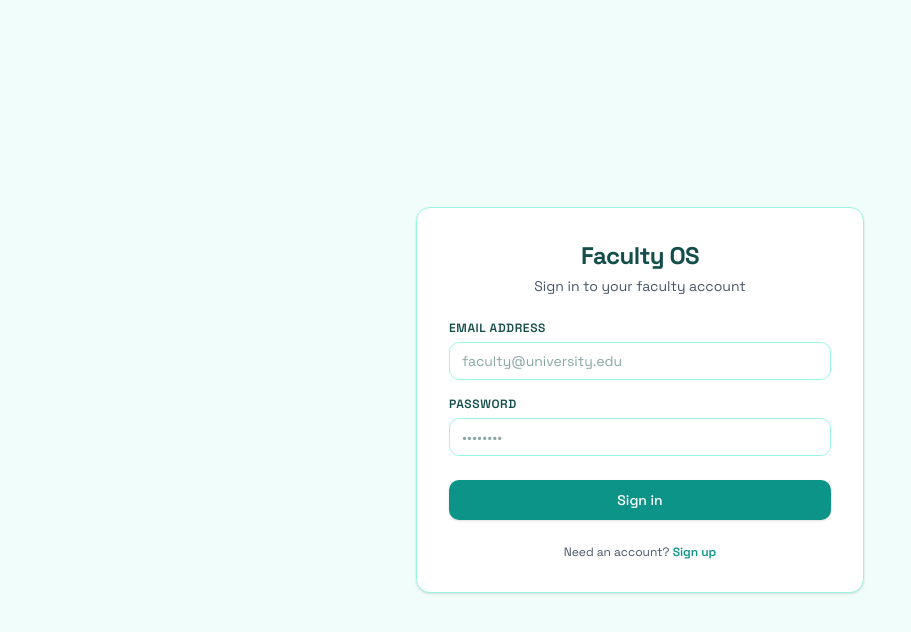
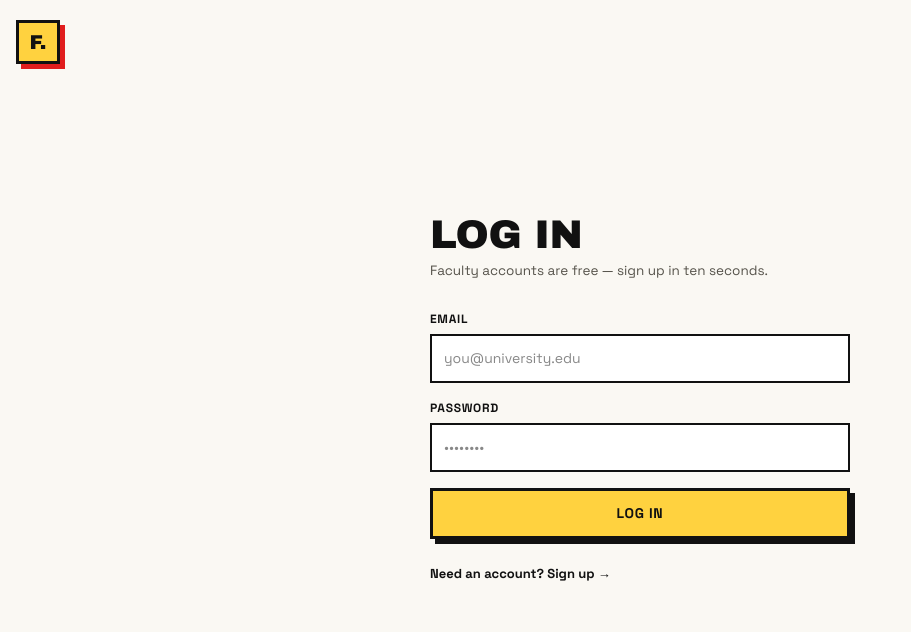
Before and after one commit to shads-01/FacultyOS, a Next.js app: page /login in a window 1280 px wide. Shown: the top 632 px of the page, without its empty margins (0-911 px from the left). Built offline with nearby package versions, Linux system fonts and the light colour scheme.

Commit message:
feat(auth): add auth layout shell and update login/signup styling

```diff
--- /dev/null
+++ b/src/app/(auth)/layout.tsx
@@ -0,0 +1,26 @@
+import Link from 'next/link';
+
+export default function AuthLayout({ children }: { children: React.ReactNode }) {
+  return (
+    <div
+      className="min-h-[100dvh] flex flex-col"
+      style={{ background: '#FAF8F3' }}
+    >
+      <header className="px-4 pt-5">
+        <Link href="/login" className="cursor-pointer" style={{ textDecoration: 'none' }}>
+          <span
+            style={{
+              display: 'inline-flex', alignItems: 'center', justifyContent: 'center',
+              width: 44, height: 44, background: '#FFD23F', border: '3px solid #111',
+              boxShadow: '5px 5px 0 #E11D1D',
+              fontFamily: "'Archivo Black', sans-serif", fontSize: 20, color: '#111',
+            }}
+          >
+            F.
+          </span>
+        </Link>
+      </header>
+      <main className="flex-1 flex items-center justify-center px-4 pb-16">{children}</main>
+    </div>
+  );
+}
--- a/src/app/(auth)/login/page.js
+++ b/src/app/(auth)/login/page.js
@@ -1,32 +1,35 @@
 'use client';
 import { useState } from 'react';
+import Link from 'next/link';
 import { useRouter } from 'next/navigation';
-import Link from 'next/link';
 import { getBrowserSupabase } from '../../../../lib/supabase/client';
+
+const inputStyle = {
+  width: '100%',
+  border: '2px solid #111',
+  background: '#fff',
+  padding: '12px 12px',
+  fontSize: 14,
+  fontFamily: 'var(--font-sans)',
+  minHeight: 44,
+};
 
 export default function LoginPage() {
   const [email, setEmail] = useState('');
   const [password, setPassword] = useState('');
-  const [error, setError] = useState('');
+  const [error, setError] = useState(null);
   const [loading, setLoading] = useState(false);
   const router = useRouter();
 
   async function handleSubmit(e) {
     e.preventDefault();
-    setError('');
+    setError(null);
     setLoading(true);
     try {
       const supabase = getBrowserSupabase();
-      const { error: authError } = await supabase.auth.signInWithPassword({
-        email,
-        password,
-      });
-      if (authError) {
-        setError(authError.message);
-        setLoading(false);
-        return;
-      }
-      router.push('/');
+      const { error: authError } = await supabase.auth.signInWithPassword({ email, password });
+      if (authError) throw authError;
+      router.push('/dashboard');
       router.refresh();
     } catch (err) {
       setError(err?.message || 'An unexpected error occurred');
@@ -35,65 +38,33 @@ export default function LoginPage() {
   }
 
   return (
-    <div className="min-h-[100dvh] flex items-center justify-center bg-[#F0FDFA] px-4 py-12">
-      <div className="w-full max-w-md bg-white border border-[#99F6E4] rounded-xl shadow-sm p-8">
-        <div className="mb-6 text-center">
-          <h1 className="text-2xl font-bold tracking-tight text-[#134E4A]">Faculty OS</h1>
-          <p className="text-sm text-[#475569] mt-1">Sign in to your faculty account</p>
+    <div style={{ width: '100%', maxWidth: 420 }}>
+      <h1 className="fz-display" style={{ fontSize: 40, marginBottom: 6 }}>Log in</h1>
+      <p style={{ color: '#55524a', fontSize: 13.5, marginBottom: 28 }}>
+        Faculty accounts are free — sign up in ten seconds.
+      </p>
+
+      <form onSubmit={handleSubmit} style={{ display: 'grid', gap: 16 }}>
+        <div>
+          <label className="fz-label" htmlFor="fz-email">Email</label>
+          <input id="fz-email" type="email" required autoComplete="email" style={inputStyle}
+            value={email} onChange={(e) => setEmail(e.target.value)} placeholder="you@university.edu" />
         </div>
+        <div>
+          <label className="fz-label" htmlFor="fz-password">Password</label>
+          <input id="fz-password" type="password" required autoComplete="current-password" style={inputStyle}
+            value={password} onChange={(e) => setPassword(e.target.value)} placeholder="••••••••" />
+        </div>
+        {error && <div className="fz-strip" role="alert">{error}</div>}
+        <button type="submit" className="fz-btn" disabled={loading}>
+          {loading ? 'Logging in…' : 'Log in'}
+        </button>
+      </form>
 
-        {error && (
-          <div role="alert" className="mb-4 p-3 text-sm text-[#DC2626] bg-red-50 border border-red-200 rounded-lg">
-            {error}
-          </div>
-        )}
-
-        <form onSubmit={handleSubmit} className="space-y-4">
-          <div>
-            <label className="block text-xs font-semibold uppercase tracking-wider text-[#134E4A] mb-1.5" htmlFor="email">
-              Email Address
-            </label>
-            <input
-              id="email"
-              type="email"
-              value={email}
-              onChange={(e) => setEmail(e.target.value)}
-              required
-              placeholder="faculty@university.edu"
-              className="w-full px-3 py-2 text-sm text-[#134E4A] bg-white border border-[#99F6E4] rounded-lg focus:outline-none focus:ring-2 focus:ring-[#0D9488] focus:border-transparent transition-all"
-            />
-          </div>
-
-          <div>
-            <label className="block text-xs font-semibold uppercase tracking-wider text-[#134E4A] mb-1.5" htmlFor="password">
-              Password
-            </label>
-            <input
-              id="password"
-              type="password"
-              value={password}
-              onChange={(e) => setPassword(e.target.value)}
-              required
-              placeholder="••••••••"
-              className="w-full px-3 py-2 text-sm text-[#134E4A] bg-white border border-[#99F6E4] rounded-lg focus:outline-none focus:ring-2 focus:ring-[#0D9488] focus:border-transparent transition-all"
-            />
-          </div>
-
-          <button
-            type="submit"
-            disabled={loading}
-            className="w-full cursor-pointer py-2.5 px-4 bg-[#0D9488] hover:bg-[#0F766E] text-white font-medium text-sm rounded-lg shadow-sm transition-all disabled:opacity-50 mt-2"
-          >
-            {loading ? 'Signing in...' : 'Sign in'}
-          </button>
-        </form>
-
-        <div className="mt-6 text-center text-xs text-[#475569]">
-          Need an account?{' '}
-          <Link href="/signup" className="text-[#0D9488] hover:underline font-semibold cursor-pointer">
-            Sign up
-          </Link>
-        </div>
+      <div style={{ marginTop: 22 }}>
+        <Link href="/signup" style={{ fontSize: 13, color: '#111', fontWeight: 700 }}>
+          Need an account? Sign up →
+        </Link>
       </div>
     </div>
   );
--- a/src/app/(auth)/signup/page.js
+++ b/src/app/(auth)/signup/page.js
@@ -1,32 +1,41 @@
 'use client';
 import { useState } from 'react';
+import Link from 'next/link';
 import { useRouter } from 'next/navigation';
-import Link from 'next/link';
 import { getBrowserSupabase } from '../../../../lib/supabase/client';
 
+const inputStyle = {
+  width: '100%',
+  border: '2px solid #111',
+  background: '#fff',
+  padding: '12px 12px',
+  fontSize: 14,
+  fontFamily: 'var(--font-sans)',
+  minHeight: 44,
+};
+
 export default function SignupPage() {
+  const [name, setName] = useState('');
   const [email, setEmail] = useState('');
   const [password, setPassword] = useState('');
-  const [error, setError] = useState('');
+  const [error, setError] = useState(null);
   const [loading, setLoading] = useState(false);
   const router = useRouter();
 
   async function handleSubmit(e) {
     e.preventDefault();
-    setError('');
+    setError(null);
     setLoading(true);
     try {
       const supabase = getBrowserSupabase();
-      const { error: authError } = await supabase.auth.signUp({
+      const { data, error: authError } = await supabase.auth.signUp({
         email,
         password,
+        options: { data: { full_name: name.trim() } },
       });
-      if (authError) {
-        setError(authError.message);
-        setLoading(false);
-        return;
-      }
-      router.push('/');
+      if (authError) throw authError;
+      if (data.user) localStorage.setItem('fz-identity', name.trim() || email.split('@')[0]);
+      router.push('/dashboard');
       router.refresh();
     } catch (err) {
       setError(err?.message || 'An unexpected error occurred');
@@ -35,66 +44,39 @@ export default function SignupPage() {
   }
 
   return (
-    <div className="min-h-[100dvh] flex items-center justify-center bg-[#F0FDFA] px-4 py-12">
-      <div className="w-full max-w-md bg-white border border-[#99F6E4] rounded-xl shadow-sm p-8">
-        <div className="mb-6 text-center">
-          <h1 className="text-2xl font-bold tracking-tight text-[#134E4A]">Faculty OS</h1>
-          <p className="text-sm text-[#475569] mt-1">Create your faculty account</p>
+    <div style={{ width: '100%', maxWidth: 420 }}>
+      <h1 className="fz-display" style={{ fontSize: 40, marginBottom: 6 }}>Sign up</h1>
+      <p style={{ color: '#55524a', fontSize: 13.5, marginBottom: 28 }}>
+        One account, every audit — exam quality, syllabus fit, fair grading.
+      </p>
+
+      <form onSubmit={handleSubmit} style={{ display: 'grid', gap: 16 }}>
+        <div>
+          <label className="fz-label" htmlFor="fz-name">Your name</label>
+          <input id="fz-name" type="text" style={inputStyle}
+            value={name} onChange={(e) => setName(e.target.value)} placeholder="Dr. Rahman" />
+          <p style={{ fontSize: 11, color: '#55524a', marginTop: 4, fontFamily: 'var(--font-mono)' }}>shown on grader flags and reports</p>
         </div>
-
-        {error && (
-          <div role="alert" className="mb-4 p-3 text-sm text-[#DC2626] bg-red-50 border border-red-200 rounded-lg">
-            {error}
+        <div>
+          <label className="fz-label" htmlFor="fz-email">Email</label>
+          <input id="fz-email" type="email" required autoComplete="email" style={inputStyle}
+            value={email} onChange={(e) => setEmail(e.target.value)} placeholder="you@university.edu" />
         </div>
-        )}
-
-        <form onSubmit={handleSubmit} className="space-y-4">
         <div>
-            <label className="block text-xs font-semibold uppercase tracking-wider text-[#134E4A] mb-1.5" htmlFor="email">
-              Email Address
-            </label>
-            <input
-              id="email"
-              type="email"
-              value={email}
-              onChange={(e) => setEmail(e.target.value)}
-              required
-              placeholder="faculty@university.edu"
-              className="w-full px-3 py-2 text-sm text-[#134E4A] bg-white border border-[#99F6E4] rounded-lg focus:outline-none focus:ring-2 focus:ring-[#0D9488] focus:border-transparent transition-all"
-            />
+          <label className="fz-label" htmlFor="fz-password">Password</label>
+          <input id="fz-password" type="password" required minLength={6} autoComplete="new-password" style={inputStyle}
+            value={password} onChange={(e) => setPassword(e.target.value)} placeholder="6+ characters" />
         </div>
-
-          <div>
-            <label className="block text-xs font-semibold uppercase tracking-wider text-[#134E4A] mb-1.5" htmlFor="password">
-              Password (6+ characters)
-            </label>
-            <input
-              id="password"
-              type="password"
-              minLength={6}
-              value={password}
-              onChange={(e) => setPassword(e.target.value)}
-              required
-              placeholder="••••••••"
-              className="w-full px-3 py-2 text-sm text-[#134E4A] bg-white border border-[#99F6E4] rounded-lg focus:outline-none focus:ring-2 focus:ring-[#0D9488] focus:border-transparent transition-all"
-            />
-          </div>
-
-          <button
-            type="submit"
-            disabled={loading}
-            className="w-full cursor-pointer py-2.5 px-4 bg-[#0D9488] hover:bg-[#0F766E] text-white font-medium text-sm rounded-lg shadow-sm transition-all disabled:opacity-50 mt-2"
-          >
-            {loading ? 'Creating account...' : 'Create Account'}
+        {error && <div className="fz-strip" role="alert">{error}</div>}
+        <button type="submit" className="fz-btn" disabled={loading}>
+          {loading ? 'Creating account…' : 'Create account'}
         </button>
       </form>
 
-        <div className="mt-6 text-center text-xs text-[#475569]">
-          Already have an account?{' '}
-          <Link href="/login" className="text-[#0D9488] hover:underline font-semibold cursor-pointer">
-            Sign in
+      <div style={{ marginTop: 22 }}>
+        <Link href="/login" style={{ fontSize: 13, color: '#111', fontWeight: 700 }}>
+          Already registered? Log in →
         </Link>
-        </div>
       </div>
     </div>
   );
```
Lines whose indentation alone changed are shown as unchanged.
